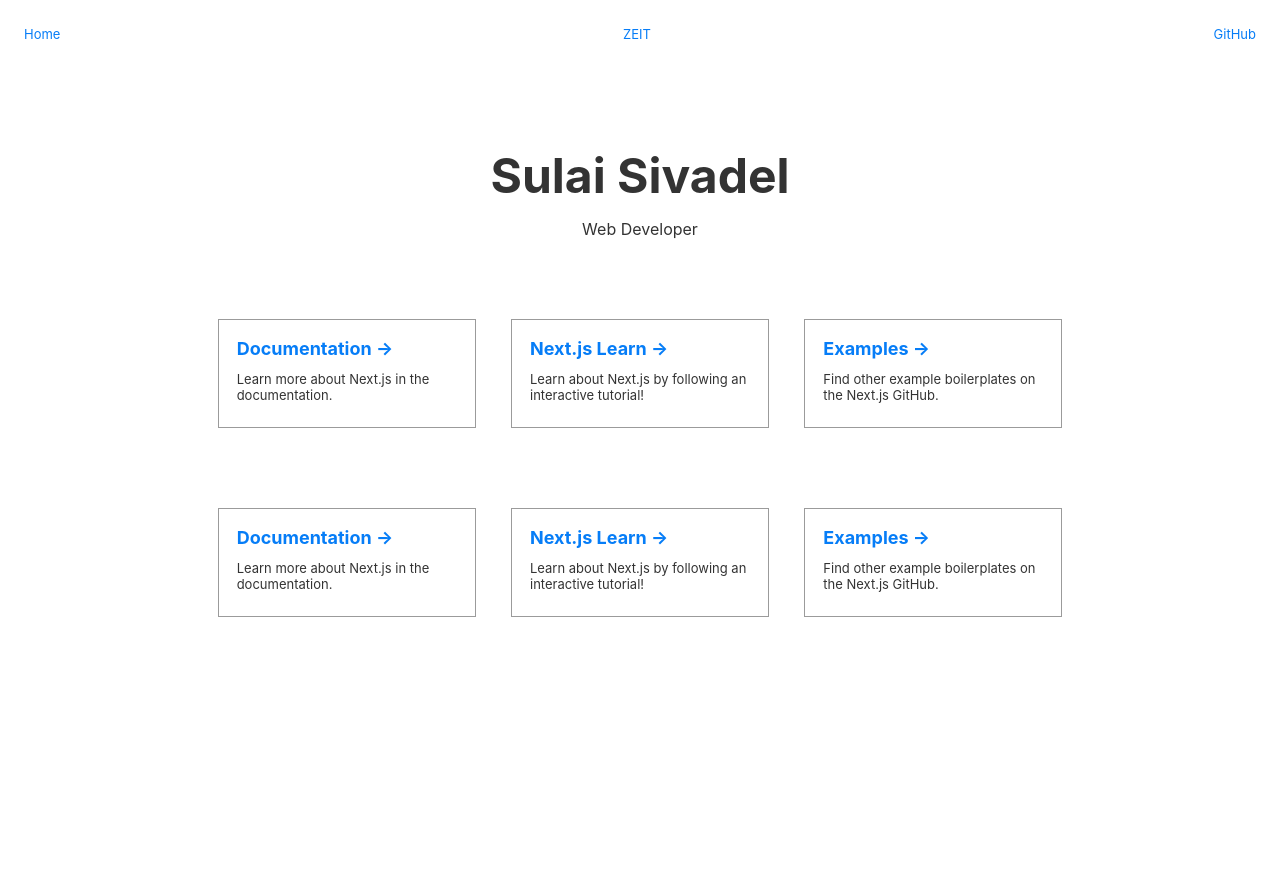
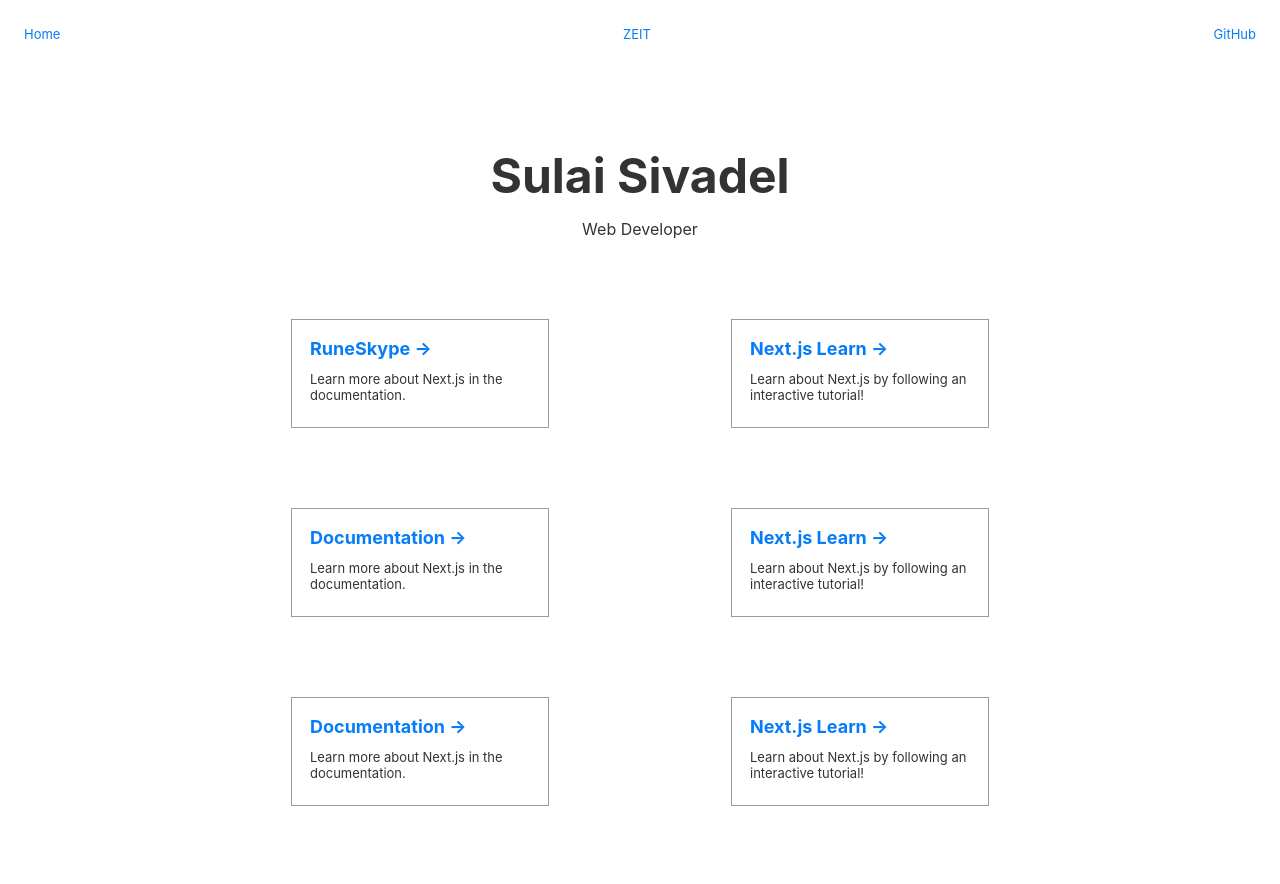
Before and after one commit to Sulai3030/portfolio-nextjs, a Next.js app in the folder portfolio/: page / in a window 1280 px wide. Shown: the top 884 px of the page. Before the commit the page ends 800 px from the top, so only its background shows below. Built offline with nearby package versions, Linux system fonts and the light colour scheme.

Commit message:
deleted description boxes so there are two columns

```diff
--- a/portfolio/pages/index.js
+++ b/portfolio/pages/index.js
@@ -10,7 +10,6 @@ const Home = () => (
     </Head>
 
     <Nav />
-
     <div className='hero'>
       <h1 className='title'>Sulai Sivadel</h1>
       <p className='description'>
@@ -18,20 +17,13 @@ const Home = () => (
       </p>
 
       <div className='row'>
-        <a href='https://nextjs.org/docs' className='card'>
-          <h3>Documentation &rarr;</h3>
+        <a href='https://github.com/Sulai3030/RuneSkype' className='card'>
+          <h3>RuneSkype &rarr;</h3>
           <p>Learn more about Next.js in the documentation.</p>
         </a>
         <a href='https://nextjs.org/learn' className='card'>
           <h3>Next.js Learn &rarr;</h3>
           <p>Learn about Next.js by following an interactive tutorial!</p>
-        </a>
-        <a
-          href='https://github.com/zeit/next.js/tree/master/examples'
-          className='card'
-        >
-          <h3>Examples &rarr;</h3>
-          <p>Find other example boilerplates on the Next.js GitHub.</p>
         </a>
       </div>
     </div>
@@ -44,12 +36,25 @@ const Home = () => (
           <h3>Next.js Learn &rarr;</h3>
           <p>Learn about Next.js by following an interactive tutorial!</p>
         </a>
-        <a
-          href='https://github.com/zeit/next.js/tree/master/examples'
-          className='card'
-        >
-          <h3>Examples &rarr;</h3>
-          <p>Find other example boilerplates on the Next.js GitHub.</p>
+      </div>
+      <div className='row'>
+        <a href='https://nextjs.org/docs' className='card'>
+          <h3>Documentation &rarr;</h3>
+          <p>Learn more about Next.js in the documentation.</p>
+        </a>
+        <a href='https://nextjs.org/learn' className='card'>
+          <h3>Next.js Learn &rarr;</h3>
+          <p>Learn about Next.js by following an interactive tutorial!</p>
+        </a>
+      </div>
+      <div className='row'>
+        <a href='https://nextjs.org/docs' className='card'>
+          <h3>Documentation &rarr;</h3>
+          <p>Learn more about Next.js in the documentation.</p>
+        </a>
+        <a href='https://nextjs.org/learn' className='card'>
+          <h3>Next.js Learn &rarr;</h3>
+          <p>Learn about Next.js by following an interactive tutorial!</p>
         </a>
       </div>
     <style jsx>{`
```
